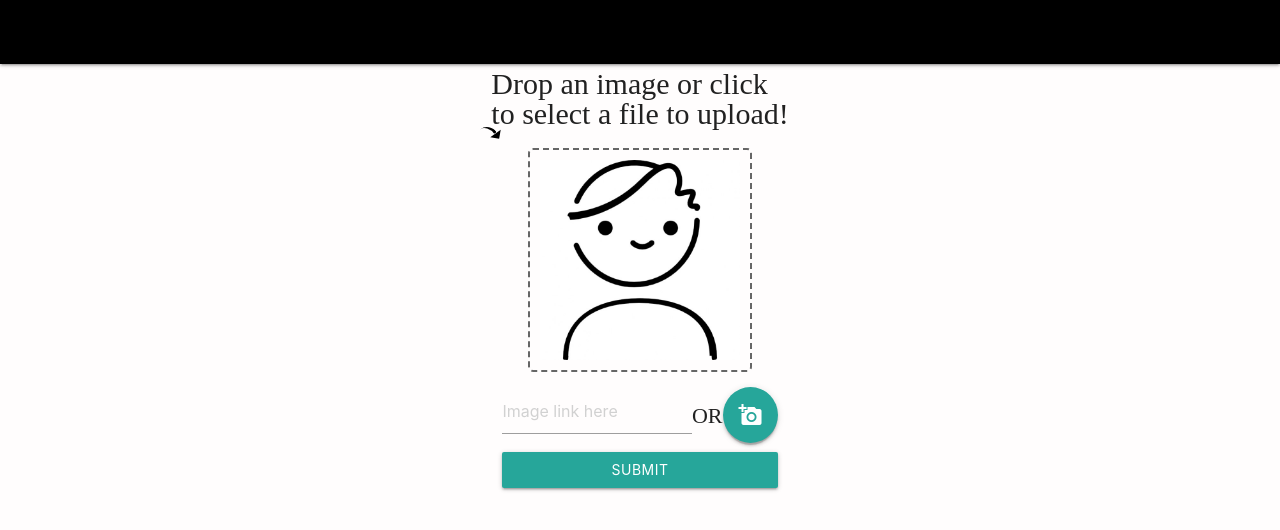
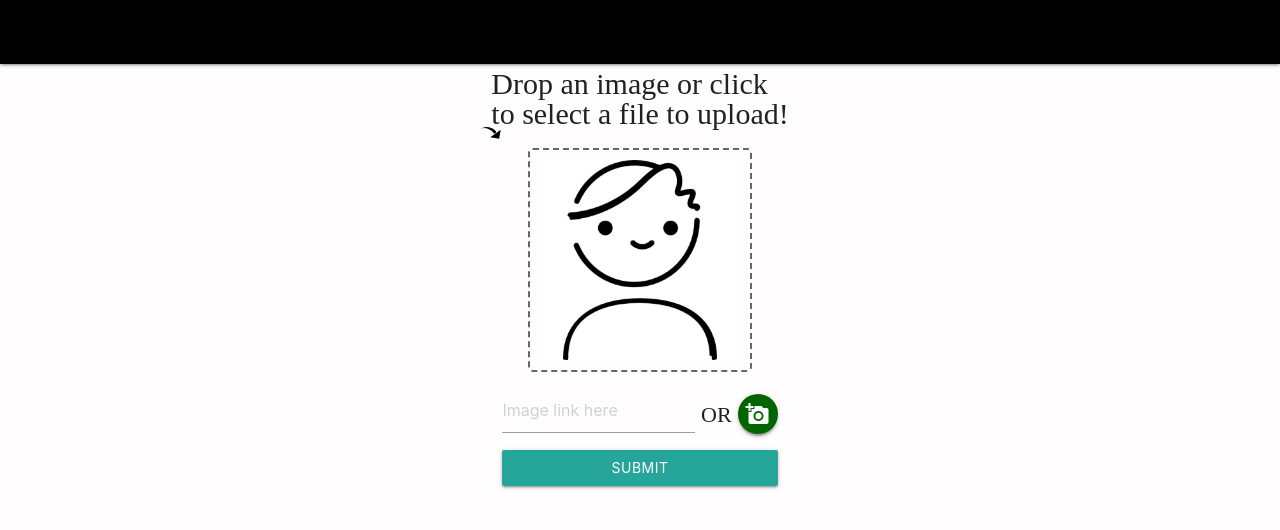
Before and after one commit to Abubakar101/face-analysis, a React (Create React App) app in the folder client/: page / in a window 1280 px wide. In both pictures the pointer is over the link "add_a_photo". Shown: the top 530 px of the page. Built offline with nearby package versions, Linux system fonts and the light colour scheme; no server answers; a web font is replaced by a local one.

Commit message:
added some css style to default image and upload image button

```diff
--- a/client/src/App.css
+++ b/client/src/App.css
@@ -95,6 +95,10 @@
   font-size: 22px;
 }
 
+#uploadImageBtn:hover{
+  background: darkgreen;
+}
+
 #personImg,
 #blankImg {
   display: block;
@@ -106,6 +110,9 @@
   max-height: 200px;
   width: auto;
   margin: 10px;
+}
+#blankImg:hover {
+  opacity: 0.5;
 }
 
 #personImg {
--- a/client/src/components/ImageLinkForm.jsx
+++ b/client/src/components/ImageLinkForm.jsx
@@ -23,10 +23,7 @@ class ImageLinkForm extends Component {
           <span id="imageUpload" className="Qwigley">
             OR
           </span>
-          <a
-            className="btn-floating btn-large waves-effect waves-light "
-            onClick={this.props.toggleCameraState}
-          >
+          <a id="uploadImageBtn" className="btn-floating" onClick={this.props.toggleCameraState}>
             <i className="material-icons">add_a_photo</i>
           </a>
         </div>
```
